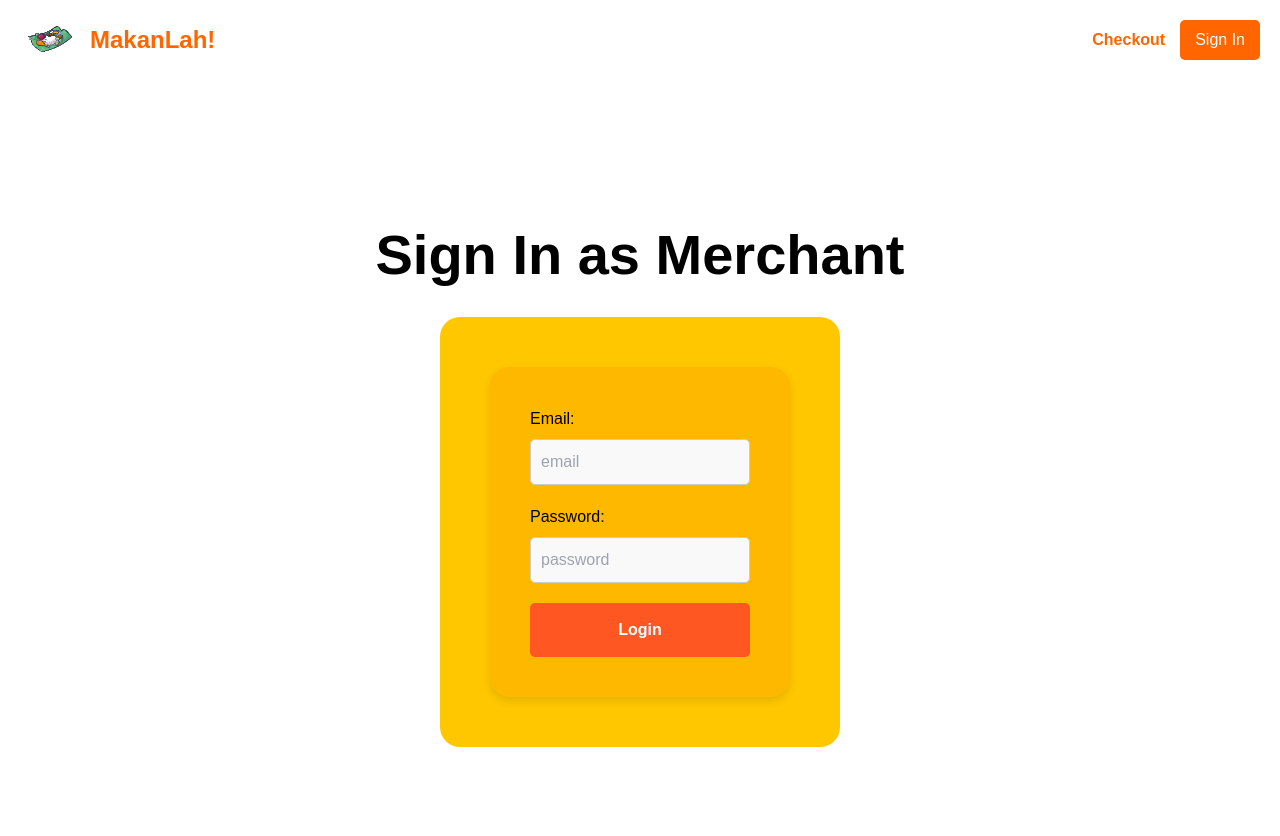
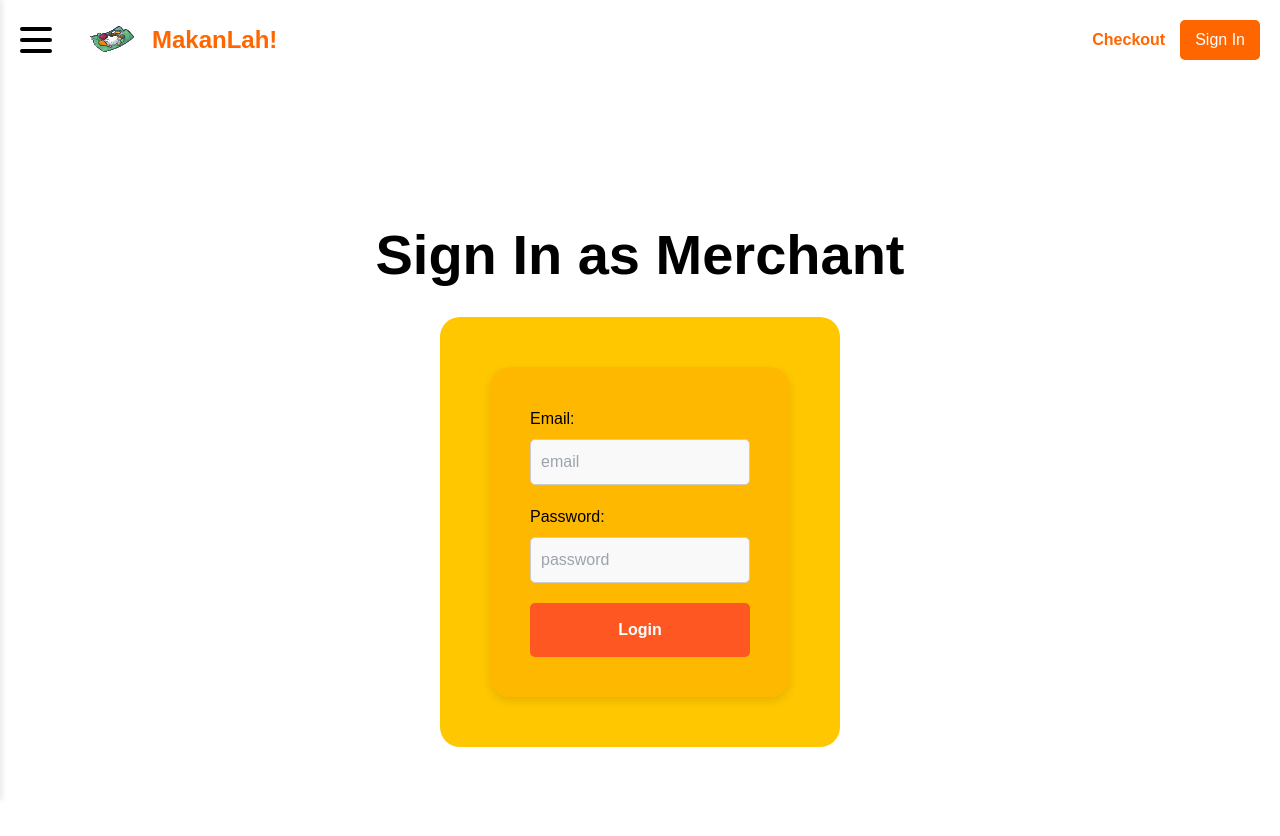
Before and after one commit to AdamAzuddin/makanlah, a Next.js app: page /login/merchant in a window 1280 px wide. Shown: the top 836 px of the page. Built offline with nearby package versions, Linux system fonts and the light colour scheme.

Commit message:
change cart header to checkout header

```diff
--- a/app/layout.tsx
+++ b/app/layout.tsx
@@ -34,58 +34,7 @@
         className={`${geistSans.variable} ${geistMono.variable} antialiased`}
       >
         <OrderProvider>
-            <header
-                style={{
-                    display: "flex",
-                    justifyContent: "space-between",
-                    alignItems: "center",
-                    padding: "10px 20px",
-                    background: "#fff",
-                    boxShadow: "0 2px 4px rgba(0,0,0,0.1)",
-                }}
-            >
-                <div style={{ display: "flex", alignItems: "center" }}>
-                    <Image
-                        src="/nasi_lemak.svg"
-                        alt="Nasi Lemak Icon"
-                        width={60}
-                        height={60}
-                        style={{ marginRight: "10px" }}
-                    />
-                    <h1
-                        style={{ color: "#FF6600", fontSize: "24px", fontWeight: "bold" }}
-                    >
-                        MakanLah!
-                    </h1>
-                </div>
-
-                <nav>
-                    <a
-                        href="/checkout"
-                        style={{
-                            marginRight: "15px",
-                            textDecoration: "none",
-                            color: "#FF6600",
-                            fontWeight: "bold",
-                        }}
-                    >
-                        Checkout
-                    </a>
-                    <button
-                        style={{
-                            padding: "8px 15px",
-                            background: "#FF6600",
-                            color: "#fff",
-                            border: "none",
-                            borderRadius: "5px",
-                            cursor: "pointer",
-                        }}
-                    >
-                        Sign In
-                    </button>
-                </nav>
-            </header>
-
+          <Header />
           {children}
         </OrderProvider>
       </body>
--- a/app/page.tsx
+++ b/app/page.tsx
@@ -1,5 +1,6 @@
 'use client'
 import Image from "next/image";
+import Link from "next/link";
 import { useRouter } from "next/navigation";
 
 export default function HomePage() {
--- a/components/Header.tsx
+++ b/components/Header.tsx
@@ -35,7 +35,7 @@
 
       <nav>
         <a
-          href="/Cart"
+          href="/checkout"
           style={{
             marginRight: "15px",
             textDecoration: "none",
@@ -43,7 +43,7 @@
             fontWeight: "bold",
           }}
         >
-          Cart
+          Checkout
         </a>
         <button
           onClick={() => router.push("/login")}
```
Lines whose indentation alone changed are shown as unchanged.
